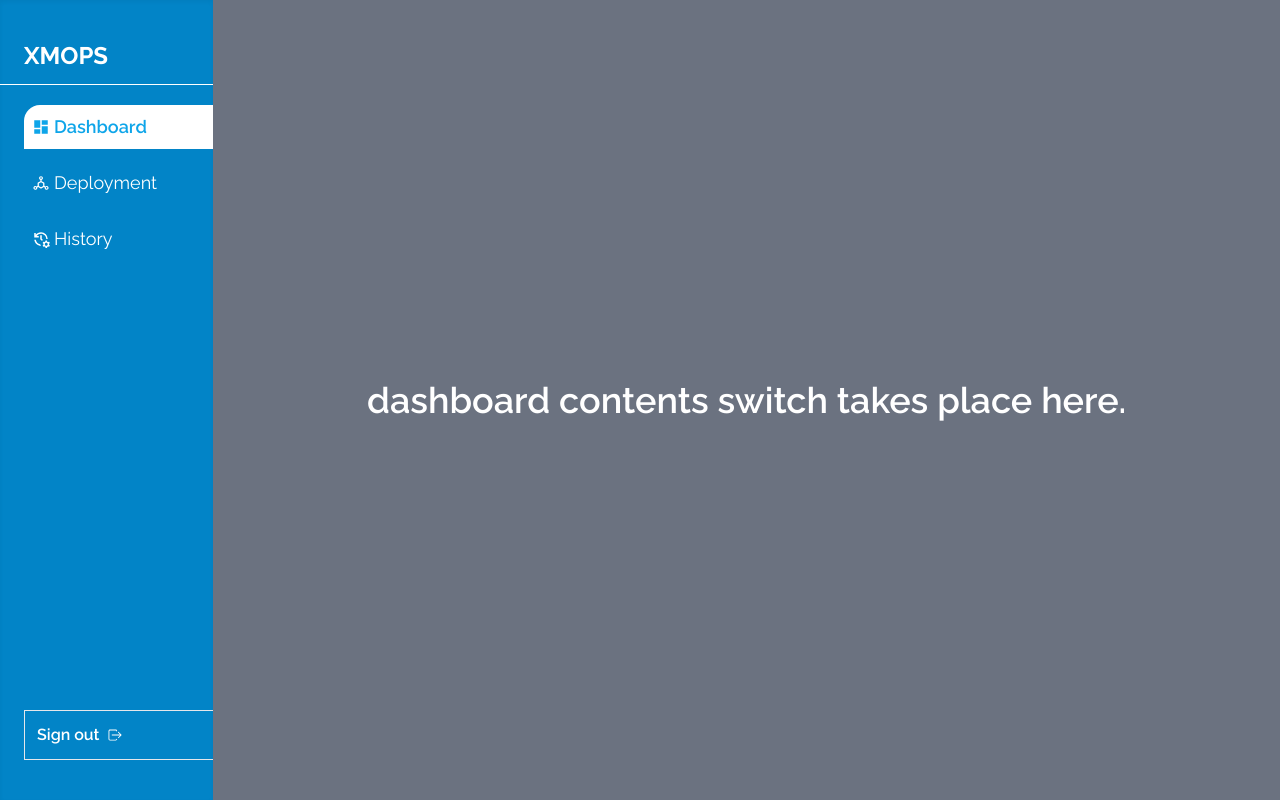
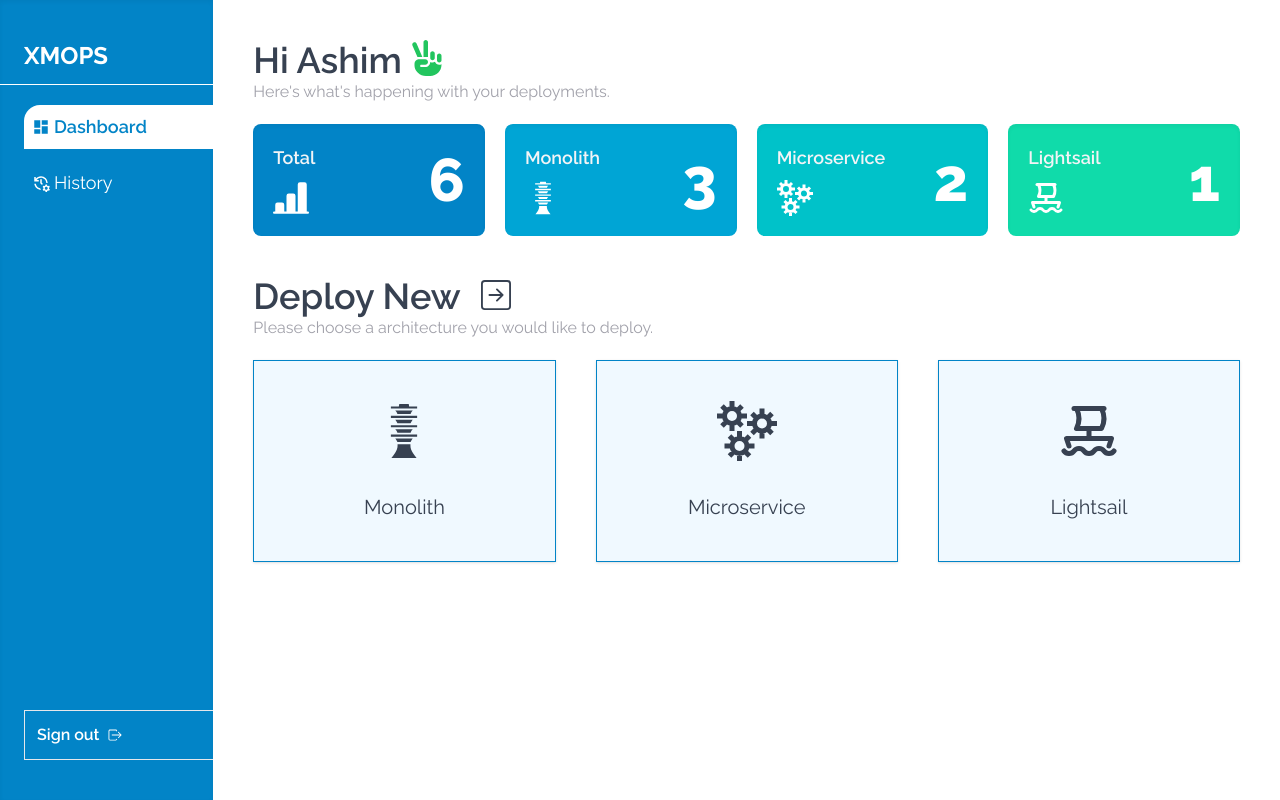
Before and after one commit to ashimmaharjan/XMOP_Accelerate, a Next.js app: page /dashboard in a window 1280 px wide. Built offline with nearby package versions, Linux system fonts and the light colour scheme.

Commit message:
Dashboard page and inner componets UI created

```diff
--- a/app/auth/layout.jsx
+++ /dev/null
@@ -1,3 +0,0 @@
-export default function RootLayout({ children }) {
-  return <div>{children}</div>;
-}
--- /dev/null
+++ b/app/components/Modal.jsx
@@ -0,0 +1,49 @@
+import { MdOutlineCancel } from "react-icons/md";
+import Divider from "./Divider";
+
+const Modal = ({ closeModal, architectureChosen }) => {
+  return (
+    <section>
+      <div
+        className="w-screen h-screen bg-gray-900 opacity-90 fixed top-0 left-0 flex justify-center items-center"
+        onClick={closeModal}
+      ></div>
+
+      <div className="absolute top-0 left-0 w-full h-full flex justify-center items-center">
+        <div className="w-[400px] outline-none border-none py-5 bg-sky-50 rounded shadow-xl">
+          <p className="flex justify-between items-center font-bold px-5">
+            <h3 className="text-xl text-gray-700">Confirmation</h3>
+
+            <button className="text-3xl" onClick={closeModal}>
+              <MdOutlineCancel className="text-red-500" />
+            </button>
+          </p>
+
+          <Divider />
+
+          <p className="text-gray-600 ml-3">
+            Are you sure you would like to deploy{" "}
+            <span className="font-semibold">{architectureChosen}</span> &nbsp;
+            architecture?
+          </p>
+
+          <Divider />
+
+          <div className="flex justify-end gap-2 px-5">
+            <button className="px-5 py-2 bg-sky-600 text-gray-100 hover:bg-sky-900 transition-all duration-300 ease-in-out">
+              Confirm
+            </button>
+            <button
+              className="px-5 py-2 border text-gray-600 hover:bg-red-600 hover:text-gray-100 transition-all duration-300 ease-in-out"
+              onClick={closeModal}
+            >
+              Cancel
+            </button>
+          </div>
+        </div>
+      </div>
+    </section>
+  );
+};
+
+export default Modal;
--- a/app/components/NavDrawer.jsx
+++ b/app/components/NavDrawer.jsx
@@ -2,12 +2,12 @@
 
 import Link from "next/link";
 import { MdDashboard, MdManageHistory } from "react-icons/md";
-import { AiOutlineDeploymentUnit } from "react-icons/ai";
 import { IoIosLogOut } from "react-icons/io";
 import { useState } from "react";
+import { useRouter } from "next/navigation";
 
 const NavDrawer = () => {
-  const [activeLink, setActiveLink] = useState("Dashboard");
+  const [activeLink, setActiveLink] = useState("/dashboard");
   const NavLinks = [
     {
       id: 1,
@@ -18,15 +18,8 @@ const NavDrawer = () => {
     },
     {
       id: 2,
-      label: "Deployment",
-      link: "/deployment",
-      active: false,
-      icon: <AiOutlineDeploymentUnit />,
-    },
-    {
-      id: 3,
       label: "History",
-      link: "/history",
+      link: "/dashboard/history",
       active: false,
       icon: <MdManageHistory />,
     },
@@ -34,6 +27,12 @@ const NavDrawer = () => {
 
   const handleLinkClick = (link) => {
     setActiveLink(link);
+  };
+
+  const router = useRouter();
+
+  const handleSignOut = () => {
+    router.push("/");
   };
 
   return (
@@ -45,13 +44,13 @@ const NavDrawer = () => {
         {NavLinks.map((navLink) => (
           <Link
             key={navLink.id}
-            href=""
+            href={navLink.link}
             className={`text-lg flex items-center p-2 w-full rounded-tl-2xl gap-1 hover:translate-x-3 transition-all duration-300 ease-in-out ${
-              activeLink === navLink.label
-                ? "bg-white text-sky-500 font-semibold"
+              activeLink === navLink.link
+                ? "bg-white text-sky-600 font-semibold"
                 : "text-white"
             }`}
-            onClick={() => handleLinkClick(navLink.label)}
+            onClick={() => handleLinkClick(navLink.link)}
           >
             {navLink.icon}
             <p>{navLink.label}</p>
@@ -59,7 +58,10 @@ const NavDrawer = () => {
         ))}
       </div>
 
-      <button className="flex gap-2 p-3 ml-6 items-center mt-auto font-semibold border border-r-0 text-white hover:shadow-xl hover:border-2 hover:border-r-0 hover:bg-red-600 transition-colors ease-in-out">
+      <button
+        onClick={handleSignOut}
+        className="flex gap-2 p-3 ml-6 items-center mt-auto font-semibold border border-r-0 text-white hover:shadow-xl hover:border-r-0 hover:bg-red-600 transition-all duration-300 ease-in-out"
+      >
         Sign out
         <IoIosLogOut />
       </button>
--- /dev/null
+++ b/app/dashboard/deployment/page.jsx
@@ -0,0 +1,44 @@
+import { GiDjedPillar } from "react-icons/gi";
+import { GrServices } from "react-icons/gr";
+import { TbSailboat2 } from "react-icons/tb";
+
+const Deployment = () => {
+  const deploymentArchitectures = [
+    {
+      id: 1,
+      name: "Monolith",
+      icon: <GiDjedPillar />,
+    },
+    {
+      id: 2,
+      name: "Microservice",
+      icon: <GrServices />,
+    },
+    {
+      id: 3,
+      name: "Lightsail",
+      icon: <TbSailboat2 />,
+    },
+  ];
+  return (
+    <section>
+      <h2 className="text-4xl text-gray-700 flex gap-2 font-semibold">
+        Let&apos;s deploy!
+      </h2>
+      <span className="text-zinc-400">
+        Please choose a architecture you would like to deploy.
+      </span>
+
+      <div className="grid grid-cols-12 md:grid-cols-2 lg:grid-cols-3 gap-5 lg:gap-10 mt-5">
+        {deploymentArchitectures.map((architecture) => (
+          <div key={architecture.id} className="architectureCard">
+            <span className="text-6xl">{architecture.icon}</span>
+            <h3 className="text-xl">{architecture.name}</h3>
+          </div>
+        ))}
+      </div>
+    </section>
+  );
+};
+
+export default Deployment;
--- /dev/null
+++ b/app/dashboard/history/page.jsx
@@ -0,0 +1,82 @@
+import { MdManageHistory } from "react-icons/md";
+
+const History = () => {
+  const deployments = [
+    {
+      id: 1,
+      architectureType: "Monolith",
+      deploymentDate: "Monday, Feb 10, 2023",
+    },
+    {
+      id: 2,
+      architectureType: "Monolith",
+      deploymentDate: "Tuesday, Feb 11, 2023",
+    },
+    {
+      id: 3,
+      architectureType: "Monolith",
+      deploymentDate: "Wednesday, Feb 12, 2023",
+    },
+    {
+      id: 4,
+      architectureType: "Microservice",
+      deploymentDate: "Thursday, Feb 13, 2023",
+    },
+    {
+      id: 5,
+      architectureType: "Microservice",
+      deploymentDate: "Friday, Feb 14, 2023",
+    },
+    {
+      id: 6,
+      architectureType: "Lightsail",
+      deploymentDate: "Saturday, Feb 15, 2023",
+    },
+  ];
+  return (
+    <section>
+      <div className="flex gap-5 text-gray-700">
+        <h2 className="font-semibold text-4xl">Deployment History</h2>
+        <span className="text-3xl mt-1">
+          <MdManageHistory />
+        </span>
+      </div>
+
+      <span className="text-zinc-400">
+        Let&apos;s take a look at your recent deployments.
+      </span>
+
+      <div className="grid grid-cols-3 gap-3 shadow-inner justify-between mt-5 bg-sky-200 px-5 py-3 text-gray-700 font-bold">
+        <div className="col-span-1">S.N.</div>
+        <div className="col-span-1">Architecture Type</div>
+        <div className="col-span-1">Deployed Date</div>
+      </div>
+
+      {/* Table Data Loop */}
+      {deployments.map((deployment) => (
+        <div
+          key={deployment.id}
+          className="grid grid-cols-3 gap-3 drop-shadow-lg shadow-sm justify-between px-5 py-3 text-gray-700 border-b"
+        >
+          <div className="col-span-1">{deployment.id}</div>
+          <div className="col-span-1">
+            <span
+              className={`px-4 py-1 text-gray-50 rounded-3xl ${
+                deployment.architectureType === "Monolith"
+                  ? "bg-[#00A5D5]"
+                  : deployment.architectureType === "Microservice"
+                  ? "bg-[#00C2C9]"
+                  : "bg-[#10DBAA]"
+              }`}
+            >
+              {deployment.architectureType}
+            </span>
+          </div>
+          <div className="col-span-1">{deployment.deploymentDate}</div>
+        </div>
+      ))}
+    </section>
+  );
+};
+
+export default History;
--- /dev/null
+++ b/app/dashboard/layout.jsx
@@ -0,0 +1,16 @@
+"use client";
+import NavDrawer from "../components/NavDrawer";
+
+export default function DashboardLayout({ children }) {
+  return (
+    <section className="w-full h-screen overflow-hidden grid grid-cols-12">
+      <div className="hidden h-screen md:block md:col-span-3 lg:col-span-2">
+        <NavDrawer />
+      </div>
+
+      <div className="col-span-12 md:col-span-9 lg:col-span-10 bg-white p-10 overflow-x-hidden overflow-y-auto">
+        {children}
+      </div>
+    </section>
+  );
+}
--- a/app/dashboard/page.jsx
+++ b/app/dashboard/page.jsx
@@ -1,19 +1,135 @@
-import NavDrawer from "@/app/components/NavDrawer";
+"use client";
+
+import { FaHandPeace } from "react-icons/fa6";
+import { BsArrowRightSquare, BsBarChartLineFill } from "react-icons/bs";
+import { GiDjedPillar } from "react-icons/gi";
+import { GrServices } from "react-icons/gr";
+import { TbSailboat2 } from "react-icons/tb";
+import { useState } from "react";
+import Modal from "../components/Modal";
 
 const Dashboard = () => {
+  const statistics = [
+    {
+      id: 1,
+      label: "Total",
+      icon: <BsBarChartLineFill />,
+      stats: "6",
+      backgroundColor: "bg-[#0284C7]",
+    },
+    {
+      id: 2,
+      label: "Monolith",
+      icon: <GiDjedPillar />,
+      stats: "3",
+      backgroundColor: "bg-[#00A5D5]",
+    },
+    {
+      id: 3,
+      label: "Microservice",
+      icon: <GrServices />,
+      stats: "2",
+      backgroundColor: "bg-[#00C2C9]",
+    },
+    {
+      id: 4,
+      label: "Lightsail",
+      icon: <TbSailboat2 />,
+      stats: "1",
+      backgroundColor: "bg-[#10DBAA]",
+    },
+  ];
+
+  const deploymentArchitectures = [
+    {
+      id: 1,
+      name: "Monolith",
+      icon: <GiDjedPillar />,
+    },
+    {
+      id: 2,
+      name: "Microservice",
+      icon: <GrServices />,
+    },
+    {
+      id: 3,
+      name: "Lightsail",
+      icon: <TbSailboat2 />,
+    },
+  ];
+
+  // For Modal
+  const [showModal, setShowModal] = useState(false);
+  const [chosenArchitecture, setChosenArchitecture] = useState("");
+
+  const toggleModal = (architectureChosen) => {
+    setShowModal(!showModal);
+    setChosenArchitecture(architectureChosen);
+  };
+
+  const closeModal = () => {
+    setShowModal(false);
+  };
+
   return (
     <section>
-      <div className="w-full h-screen grid grid-cols-12">
-        <div className="hidden md:block md:col-span-3 lg:col-span-2">
-          <NavDrawer />
-        </div>
+      <h2 className="text-4xl text-gray-700 flex gap-2 font-semibold">
+        Hi Ashim
+        <FaHandPeace className="text-green-500" />
+      </h2>
+      <span className="text-zinc-400">
+        Here&apos;s what&apos;s happening with your deployments.
+      </span>
 
-        <div className="col-span-12 md:col-span-9 lg:col-span-10 bg-gray-500 flex justify-center items-center">
-          <h2 className="text-4xl text-white text-center font-semibold">
-            dashboard contents switch takes place here.
-          </h2>
-        </div>
+      {/* Grid to show statistics */}
+      <div className="grid grid-cols-12 md:grid-cols-2 lg:grid-cols-3 xl:grid-cols-4 gap-5 mt-5">
+        {statistics.map((statistic) => (
+          <div
+            key={statistic.id}
+            className={`numberCard ${statistic.backgroundColor}`}
+          >
+            <div className="flex flex-col gap-2">
+              <h2 className="font-semibold text-lg text-gray-100">
+                {statistic.label}
+              </h2>
+              <span className="text-4xl">{statistic.icon}</span>
+            </div>
+
+            <h2 className="font-extrabold text-6xl">{statistic.stats}</h2>
+          </div>
+        ))}
       </div>
+
+      <div className="flex gap-5 mt-10 text-gray-700">
+        <h2 className="font-semibold text-4xl">Deploy New</h2>
+        <span className="text-3xl mt-1">
+          <BsArrowRightSquare />
+        </span>
+      </div>
+
+      <span className="text-zinc-400">
+        Please choose a architecture you would like to deploy.
+      </span>
+
+      <div className="grid grid-cols-12 md:grid-cols-2 lg:grid-cols-3 gap-5 lg:gap-10 mt-5">
+        {deploymentArchitectures.map((architecture) => (
+          <button
+            key={architecture.id}
+            className="architectureCard"
+            onClick={() => toggleModal(architecture.name)}
+          >
+            <span className="text-6xl">{architecture.icon}</span>
+            <p className="text-xl">{architecture.name}</p>
+          </button>
+        ))}
+      </div>
+
+      {showModal && (
+        <Modal
+          closeModal={closeModal}
+          architectureChosen={chosenArchitecture}
+        />
+      )}
     </section>
   );
 };
--- a/app/globals.css
+++ b/app/globals.css
@@ -2,7 +2,18 @@
 @tailwind components;
 @tailwind utilities;
 
+.numberCard {
+  @apply col-span-12 md:col-span-1 h-auto p-5 text-white rounded-lg shadow-inner flex justify-between items-center transition-all duration-300 ease-in-out;
+}
 
-body {
-  background: #e2e8f0;
+.numberCard:hover {
+  @apply cursor-pointer transform hover:scale-105;
 }
+
+.architectureCard {
+  @apply col-span-12 md:col-span-1 p-10 flex flex-col justify-center items-center gap-8 border bg-sky-50 border-[#0284C7] text-gray-700 transition-all duration-300 ease-in-out shadow;
+}
+
+.architectureCard:hover {
+  @apply cursor-pointer transform hover:scale-105 hover:bg-[#0284C7] hover:shadow-xl hover:text-gray-100 hover:border-none;
+}
```
Also changed, not shown: app/auth/login/page.jsx (+11 -2 lines).
